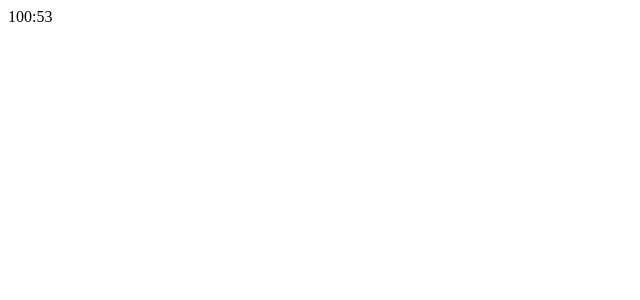
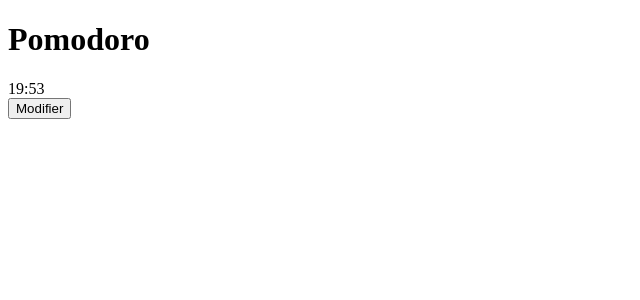
Before and after one commit to ScrimaliAnthony/PomodoroWeb, a React (Vite) app in the folder frontend/: page / in a window 1280 px wide. Shown: the top 300 px of the page, without its empty margins (0-640 px from the left). Built offline with nearby package versions, Linux system fonts and the light colour scheme.

Commit message:
[feat] POM-007-pomodoro : Ajout du composant UpdatePomodoro - condition du rendu du composant

```diff
--- a/frontend/src/App.jsx
+++ b/frontend/src/App.jsx
@@ -1,7 +1,16 @@
 import PomodoroTimer from "./components/PomodoroTimer";
+import UpdatePomodoro from "./components/UpdatePomodoro";
+
+import { useState } from "react";
 
 export default function App() {
+  const [start, setStart] = useState();
+
   return (
-    <PomodoroTimer start={6060} />
+    <>
+      <h1>Pomodoro</h1>
+      <PomodoroTimer start={1200} />
+      <UpdatePomodoro start={setStart}/>
+    </>
   )
 }
--- /dev/null
+++ b/frontend/src/components/UpdatePomodoro.jsx
@@ -0,0 +1,24 @@
+import { useState } from "react";
+
+export default function UpdatePomodoro(start) {
+    const [isUpdate, setIsUpdate] = useState(false)
+
+    const update = () => {
+        setIsUpdate(!isUpdate);
+    }
+
+    return (
+        <>
+            <button onClick={update}>Modifier</button>
+            {isUpdate &&
+                <>
+                    <h2>Modifier le Pomodoro</h2>
+                    <p>Modifier le temps sur le pomodoro</p>
+                    <input type="number" min="0" max="60" name="minutes" placeholder="minutes"/>
+                    <input type="number" min="0" max="60" name="seconds" placeholder="seconds"/>
+                    <button onClick={update}>Confirmer</button>
+                </>
+            }
+        </>
+    )
+}
```
